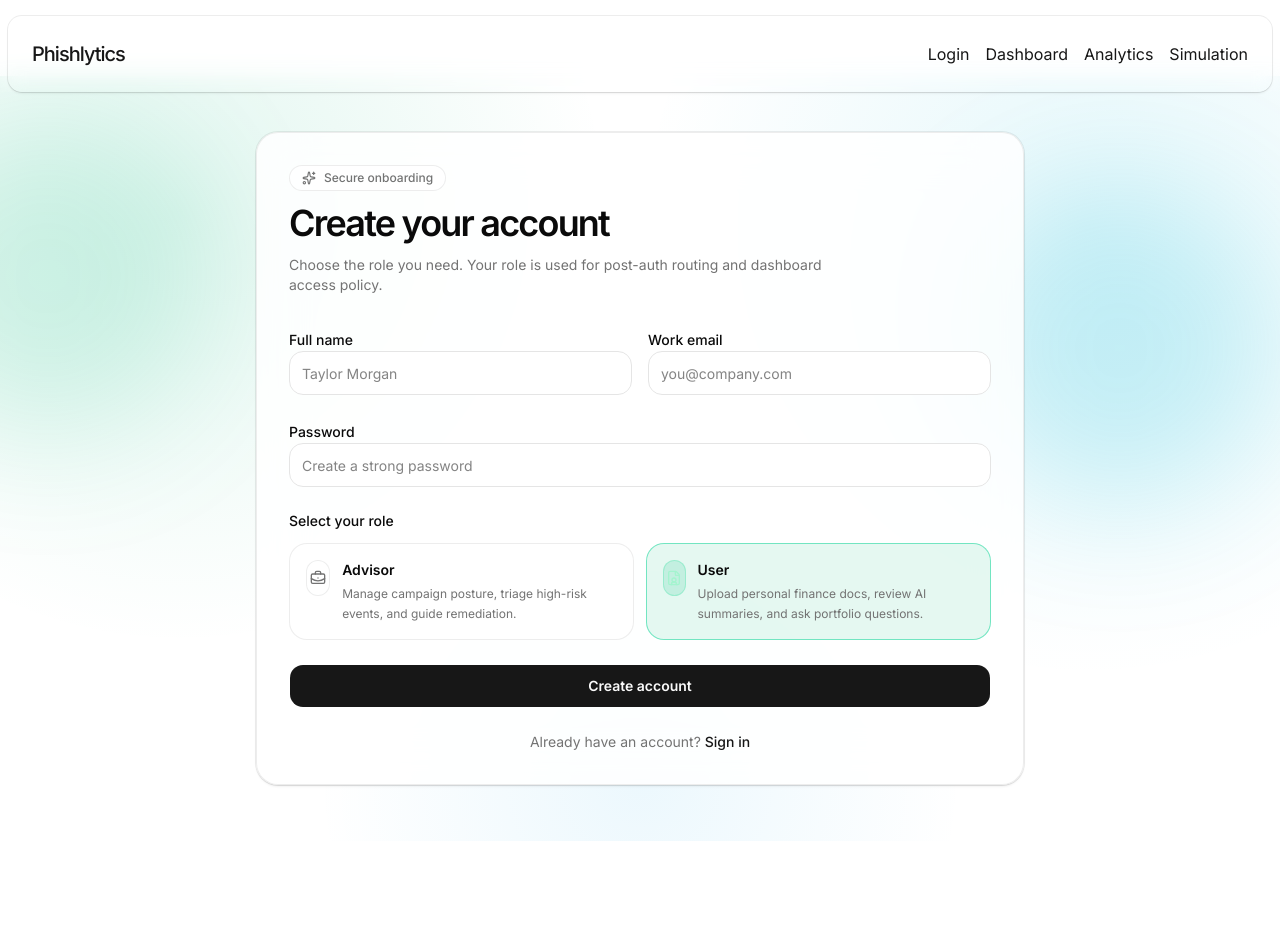
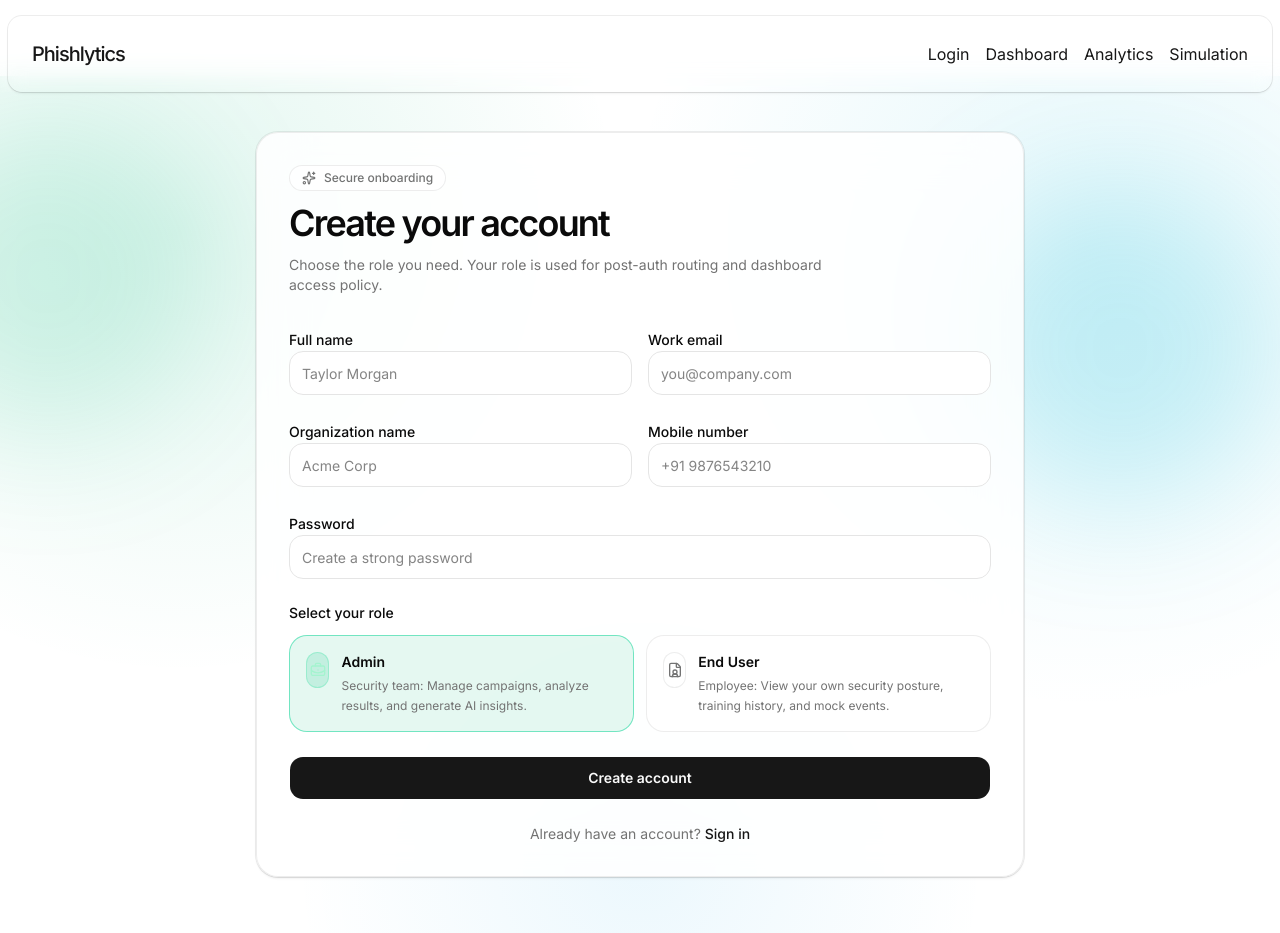
Before and after one commit to kirtan-thakkar/Breach-2026, a Next.js app in the folder frontend/: page /signup in a window 1280 px wide. Before the commit the page ends 841 px from the top, so only its background shows below. Built offline with nearby package versions, Linux system fonts and the light colour scheme.

Commit message:
feat(frontend): align auth flow with admin/user roles and dashboards

```diff
--- a/frontend/app/campaign/create/page.jsx
+++ b/frontend/app/campaign/create/page.jsx
@@ -1,13 +1,23 @@
 import { CheckCircle2 } from "lucide-react";
+import { cookies } from "next/headers";
+import { redirect } from "next/navigation";
 
 import CampaignForm from "@/components/campaign/form";
 import OpsLayout from "@/components/ops/layout";
 import { Button } from "@/components/ui/button";
 import { getOrgIdFromParams } from "@/lib/backend";
+import { getDashboardRouteForRole, resolveRoleFromCookieStore } from "@/lib/auth";
 
 export default async function CreateCampaignPage({ searchParams }) {
   const params = await searchParams;
   const orgId = getOrgIdFromParams(params);
+  const cookieStore = await cookies();
+  const role = resolveRoleFromCookieStore(cookieStore);
+  const token = cookieStore.get("auth_session")?.value;
+
+  if (role !== "admin") {
+    redirect(getDashboardRouteForRole(role) || "/login");
+  }
 
   return (
     <OpsLayout
@@ -24,7 +34,7 @@ export default async function CreateCampaignPage({ searchParams }) {
       }
       searchPlaceholder="Search templates, campaign history..."
     >
-      <CampaignForm orgId={orgId} />
+      <CampaignForm orgId={orgId} token={token} />
     </OpsLayout>
   );
 }
--- a/frontend/app/campaign/page.jsx
+++ b/frontend/app/campaign/page.jsx
@@ -1,4 +1,5 @@
 import Link from "next/link";
+import { cookies } from "next/headers";
 import { ArrowUpRight, Layers3, PlusCircle, Target } from "lucide-react";
 
 import OpsLayout from "@/components/ops/layout";
@@ -16,8 +17,10 @@ const STATUS_VARIANT = {
 
 export default async function CampaignPage({ searchParams }) {
   const params = await searchParams;
-  const orgId = getOrgIdFromParams(params);
-  const { campaigns } = await loadOrgSnapshot(orgId);
+  const cookieStore = await cookies();
+  const token = cookieStore.get("auth_session")?.value;
+  const orgId = getOrgIdFromParams(params) || cookieStore.get("org_id")?.value || "";
+  const { campaigns } = await loadOrgSnapshot(orgId, token);
 
   const runningCount = campaigns.filter((campaign) => campaign.status === "running").length;
   const scheduledCount = campaigns.filter((campaign) => campaign.status === "scheduled").length;
@@ -70,7 +73,7 @@ export default async function CampaignPage({ searchParams }) {
               className="grid gap-3 rounded-xl border border-slate-800 bg-slate-950/80 p-3 md:grid-cols-[1.4fr_auto_auto_auto_auto_auto] md:items-center"
             >
               <div>
-                <p className="text-sm font-semibold text-slate-100">{campaign.title}</p>
+                <p className="text-sm font-semibold text-slate-100">{campaign.name || campaign.title || "Untitled Campaign"}</p>
                 <p className="mt-0.5 text-xs uppercase tracking-[0.12em] text-slate-500">
                   {formatCampaignType(campaign.type)}
                 </p>
--- a/frontend/app/dashboard/advisor/page.jsx
+++ b/frontend/app/dashboard/advisor/page.jsx
@@ -1,10 +1,13 @@
+import { cookies } from "next/headers";
 import Dashboard from "@/components/dashboard";
 import { getOrgIdFromParams, loadOrgSnapshot } from "@/lib/backend";
 
 export default async function AdvisorDashboardPage({ searchParams }) {
   const params = await searchParams;
-  const orgId = getOrgIdFromParams(params);
-  const { summary, campaigns, highlightedCampaign, highlightedAnalytics } = await loadOrgSnapshot(orgId);
+  const cookieStore = await cookies();
+  const token = cookieStore.get("auth_session")?.value;
+  const orgId = getOrgIdFromParams(params) || cookieStore.get("org_id")?.value || "";
+  const { summary, campaigns, highlightedCampaign, highlightedAnalytics } = await loadOrgSnapshot(orgId, token);
 
   return (
     <Dashboard
--- a/frontend/app/signup/page.jsx
+++ b/frontend/app/signup/page.jsx
@@ -13,15 +13,15 @@ import { applyAuthSessionCookies, signupWithRole } from "@/lib/backend";
 
 const ROLE_OPTIONS = [
   {
-    id: "advisor",
-    title: "Advisor",
-    description: "Manage campaign posture, triage high-risk events, and guide remediation.",
+    id: "admin",
+    title: "Admin",
+    description: "Security team: Manage campaigns, analyze results, and generate AI insights.",
     icon: BriefcaseBusiness,
   },
   {
     id: "user",
-    title: "User",
-    description: "Upload personal finance docs, review AI summaries, and ask portfolio questions.",
+    title: "End User",
+    description: "Employee: View your own security posture, training history, and mock events.",
     icon: FileUser,
   },
 ];
@@ -29,12 +29,14 @@ const ROLE_OPTIONS = [
 export default function SignupPage() {
   const prefersReducedMotion = useReducedMotion();
   const router = useRouter();
-  const [role, setRole] = useState("user");
+  const [role, setRole] = useState("admin");
   const [isSubmitting, setIsSubmitting] = useState(false);
   const [authHint, setAuthHint] = useState("");
   const [fullName, setFullName] = useState("");
   const [email, setEmail] = useState("");
   const [password, setPassword] = useState("");
+  const [organizationName, setOrganizationName] = useState("");
+  const [mobile, setMobile] = useState("");
 
   async function handleSubmit(event) {
     event.preventDefault();
@@ -47,6 +49,8 @@ export default function SignupPage() {
         email: email.trim(),
         password,
         role,
+        organization_name: organizationName.trim() || "Default",
+        mobile: mobile.trim() || null,
       });
 
       applyAuthSessionCookies(session);
@@ -113,6 +117,36 @@ export default function SignupPage() {
                   value={email}
                   onChange={(event) => setEmail(event.target.value)}
                   required
+                  className="h-11 w-full rounded-xl border border-input bg-background px-3 text-sm text-foreground outline-none transition focus:border-ring focus:ring-3 focus:ring-ring/30"
+                />
+              </div>
+            </div>
+
+            <div className="grid gap-4 sm:grid-cols-2">
+              <div className="space-y-2">
+                <label htmlFor="organizationName" className="text-sm font-medium text-foreground">
+                  Organization name
+                </label>
+                <input
+                  id="organizationName"
+                  type="text"
+                  placeholder="Acme Corp"
+                  value={organizationName}
+                  onChange={(event) => setOrganizationName(event.target.value)}
+                  className="h-11 w-full rounded-xl border border-input bg-background px-3 text-sm text-foreground outline-none transition focus:border-ring focus:ring-3 focus:ring-ring/30"
+                />
+              </div>
+
+              <div className="space-y-2">
+                <label htmlFor="mobile" className="text-sm font-medium text-foreground">
+                  Mobile number
+                </label>
+                <input
+                  id="mobile"
+                  type="tel"
+                  placeholder="+91 9876543210"
+                  value={mobile}
+                  onChange={(event) => setMobile(event.target.value)}
                   className="h-11 w-full rounded-xl border border-input bg-background px-3 text-sm text-foreground outline-none transition focus:border-ring focus:ring-3 focus:ring-ring/30"
                 />
               </div>
--- a/frontend/components/analytics/index.jsx
+++ b/frontend/components/analytics/index.jsx
@@ -290,7 +290,7 @@ export default function Analytics({
           <div className="flex-1">
             <p className="text-lg font-semibold text-slate-100">Engagement vs Compromise (7 Days)</p>
             <p className="text-sm text-slate-400">
-              Highlighting {highlightedCampaign?.title || "active campaign"} behavior
+              Highlighting {highlightedCampaign?.name || highlightedCampaign?.title || "active campaign"} behavior
             </p>
           </div>
           <div className="flex items-center gap-4">
--- a/frontend/components/dashboard/index.jsx
+++ b/frontend/components/dashboard/index.jsx
@@ -256,6 +256,7 @@ export default function Dashboard({
       activeSection="dashboard"
       title="System Overview"
       subtitle="Monitor campaign health, target behavior, and simulated compromise signals."
+      role="admin"
       orgId={orgId}
       generatedAt={generatedAt}
       actions={
--- a/frontend/components/ops/layout.jsx
+++ b/frontend/components/ops/layout.jsx
@@ -15,12 +15,17 @@ import {
 import { Badge } from "@/components/ui/badge";
 import { Button } from "@/components/ui/button";
 
-const NAV_ITEMS = [
-  { key: "dashboard", label: "Dashboard", href: "/dashboard", icon: Home },
+const ADMIN_NAV = [
+  { key: "dashboard", label: "Dashboard", href: "/dashboard/advisor", icon: Home },
   { key: "campaign", label: "Campaigns", href: "/campaign", icon: Target },
   { key: "create-campaign", label: "Create Campaign", href: "/campaign/create", icon: CalendarClock, chip: "New" },
   { key: "analytics", label: "Analytics", href: "/analytics", icon: BarChart3 },
   { key: "simulation", label: "Simulation", href: "/simulation", icon: Radar },
+];
+
+const USER_NAV = [
+  { key: "dashboard", label: "My Posture", href: "/dashboard/user", icon: Home },
+  { key: "history", label: "Activity", href: "/dashboard/user#history", icon: Clock3 },
 ];
 
 function NavItem({ href, label, icon: Icon, active, chip }) {
@@ -51,11 +56,13 @@ export default function OpsLayout({
   title,
   subtitle,
   orgId,
+  role = "admin", // Default for safety
   generatedAt,
   children,
   actions,
   searchPlaceholder = "Search campaign, target, event...",
 }) {
+  const navItems = role === "admin" ? ADMIN_NAV : USER_NAV;
   return (
     <section className="relative min-h-screen overflow-hidden bg-[#03060d] text-slate-100">
       <div className="pointer-events-none absolute inset-0">
@@ -78,7 +85,7 @@ export default function OpsLayout({
             </div>
 
             <div className="mt-5 space-y-2">
-              {NAV_ITEMS.map(({ key, ...itemProps }) => (
+              {navItems.map(({ key, ...itemProps }) => (
                 <NavItem key={key} {...itemProps} active={key === activeSection} />
               ))}
             </div>
```
Also changed, not shown: frontend/lib/auth.js, frontend/lib/backend.js.
